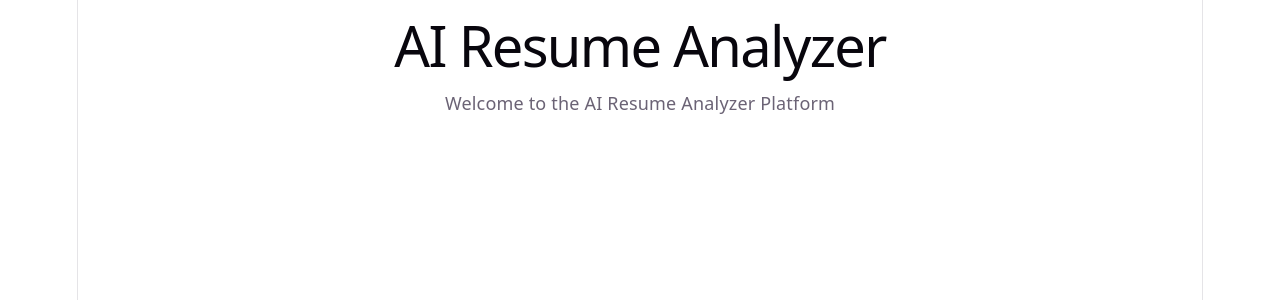
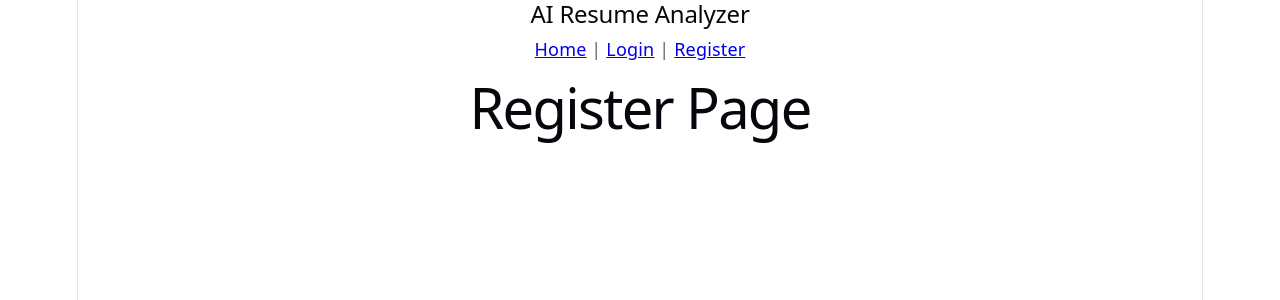
Before and after one commit to Rakshitha4004/ai-resume-analyzer, a React app in the folder frontend/: page /register in a window 1280 px wide. Shown: the top 300 px of the page. Built offline with nearby package versions, Linux system fonts and the light colour scheme; the HTML template or start-up script is replaced by a standard one.

Commit message:
Add navigation bar

```diff
--- a/frontend/src/App.jsx
+++ b/frontend/src/App.jsx
@@ -1,9 +1,18 @@
+import { BrowserRouter, Routes, Route } from "react-router-dom";
+
+import Home from "./pages/Home";
+import Login from "./pages/Login";
+import Register from "./pages/Register";
+
 function App() {
   return (
-    <div>
-      <h1>AI Resume Analyzer</h1>
-      <p>Welcome to the AI Resume Analyzer Platform</p>
-    </div>
+    <BrowserRouter>
+      <Routes>
+        <Route path="/" element={<Home />} />
+        <Route path="/login" element={<Login />} />
+        <Route path="/register" element={<Register />} />
+      </Routes>
+    </BrowserRouter>
   );
 }
 
--- /dev/null
+++ b/frontend/src/Components/Navbar.jsx
@@ -0,0 +1,17 @@
+import { Link } from "react-router-dom";
+
+function Navbar() {
+  return (
+    <nav>
+      <h2>AI Resume Analyzer</h2>
+
+      <div>
+        <Link to="/">Home</Link>{" | "}
+        <Link to="/login">Login</Link>{" | "}
+        <Link to="/register">Register</Link>
+      </div>
+    </nav>
+  );
+}
+
+export default Navbar;
--- a/frontend/src/pages/Home.jsx
+++ b/frontend/src/pages/Home.jsx
@@ -1,9 +1,16 @@
+import Navbar from "../components/Navbar";
+
 function Home() {
   return (
-    <div>
+    <>
+      <Navbar />
+
       <h1>AI Resume Analyzer</h1>
-      <p>Upload your resume and get AI-powered feedback.</p>
-    </div>
+
+      <p>
+        Upload your resume and get AI-powered feedback.
+      </p>
+    </>
   );
 }
 
--- a/frontend/src/pages/Login.jsx
+++ b/frontend/src/pages/Login.jsx
@@ -1,15 +1,11 @@
+import Navbar from "../components/Navbar";
+
 function Login() {
   return (
-    <div>
-      <h2>Login</h2>
-      <input type="email" placeholder="Email" />
-      <br />
-      <br />
-      <input type="password" placeholder="Password" />
-      <br />
-      <br />
-      <button>Login</button>
-    </div>
+    <>
+      <Navbar />
+      <h1>Login Page</h1>
+    </>
   );
 }
 
--- a/frontend/src/pages/Register.jsx
+++ b/frontend/src/pages/Register.jsx
@@ -1,18 +1,11 @@
+import Navbar from "../components/Navbar";
+
 function Register() {
   return (
-    <div>
-      <h2>Register</h2>
-      <input type="text" placeholder="Name" />
-      <br />
-      <br />
-      <input type="email" placeholder="Email" />
-      <br />
-      <br />
-      <input type="password" placeholder="Password" />
-      <br />
-      <br />
-      <button>Register</button>
-    </div>
+    <>
+      <Navbar />
+      <h1>Register Page</h1>
+    </>
   );
 }
 
```
